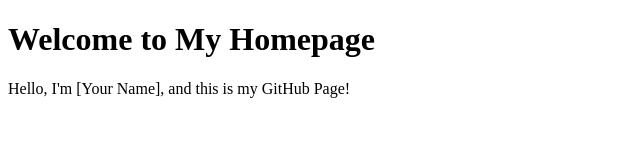
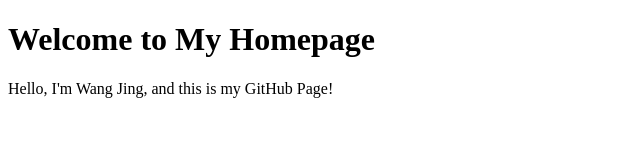
Before and after one commit to snailwwww248/wangjing.github.io, a plain HTML site: page index.html in a window 1280 px wide. Shown: the full height of the page, 0-640 px from the left. Drawn offline with Linux system fonts and the light colour scheme.

Commit message:
Update index.html

```diff
--- a/index.html
+++ b/index.html
@@ -3,10 +3,10 @@
 <head>
     <meta charset="UTF-8">
     <meta name="viewport" content="width=device-width, initial-scale=1.0">
-    <title>Your Name's Homepage</title>
+    <title>Wang Jing's Homepage</title>
 </head>
 <body>
     <h1>Welcome to My Homepage</h1>
-    <p>Hello, I'm [Your Name], and this is my GitHub Page!</p>
+    <p>Hello, I'm Wang Jing, and this is my GitHub Page!</p>
 </body>
 </html>
```
